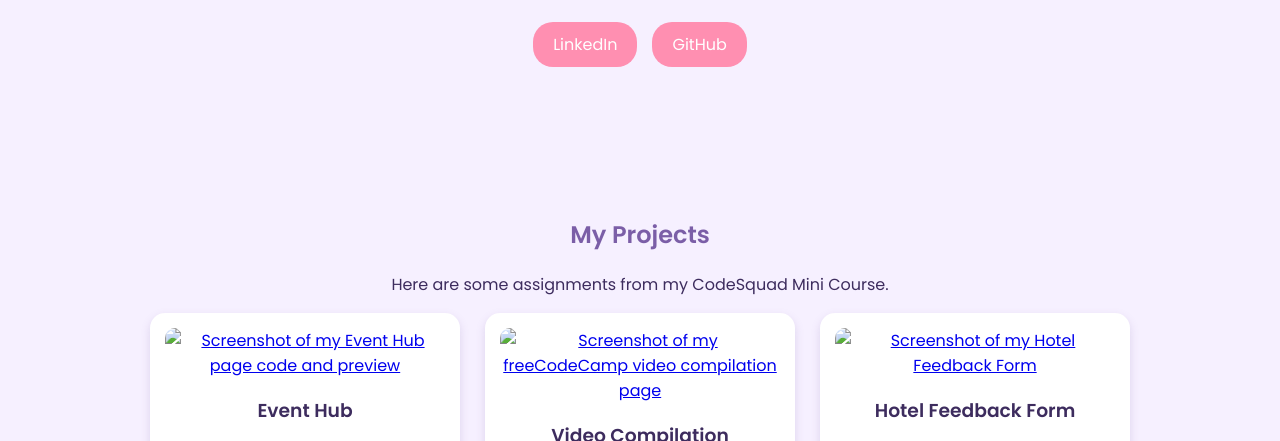
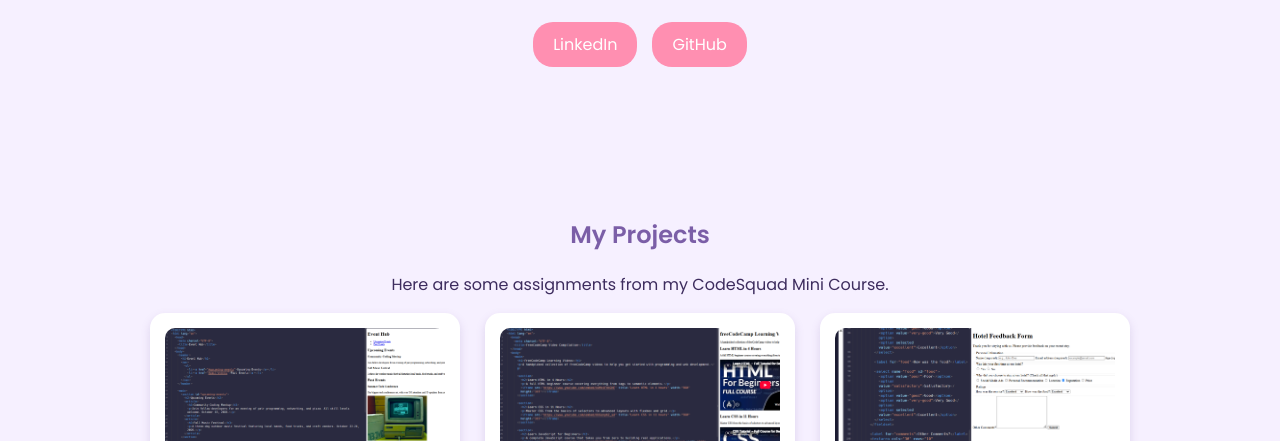
Before and after one commit to drap90/My-Portfolio, a plain HTML site: page index.html in a window 1280 px wide. Shown: the part 311-752 px from the top of the page. Drawn offline with Linux system fonts and the light colour scheme.

Commit message:
Update index.html

```diff
--- a/index.html
+++ b/index.html
@@ -36,21 +36,21 @@
     <h2>My Projects</h2>
     <p>Here are some assignments from my CodeSquad Mini Course.</p>
 
-    <div class="projects">
+        <div class="projects">
       <div class="project-card">
-        <a href="images/event-hub.png" target="_blank"><img src="images/event-hub.png" alt="Screenshot of my Event Hub page code and preview"></a>
+        <a href="event-hub.png" target="_blank"><img src="event-hub.png" alt="Screenshot of my Event Hub page code and preview"></a>
         <h3>Event Hub</h3>
         <p>An events page using semantic HTML like header, nav, section, and article.</p>
       </div>
 
       <div class="project-card">
-        <a href="images/video-compilation.png" target="_blank"><img src="images/video-compilation.png" alt="Screenshot of my freeCodeCamp video compilation page"></a>
+        <a href="video-compilation.png" target="_blank"><img src="video-compilation.png" alt="Screenshot of my freeCodeCamp video compilation page"></a>
         <h3>Video Compilation</h3>
         <p>A page of learning videos embedded with iframes.</p>
       </div>
 
       <div class="project-card">
-        <a href="images/hotel-feedback-form.png" target="_blank"><img src="images/hotel-feedback-form.png" alt="Screenshot of my Hotel Feedback Form"></a>
+        <a href="hotel-feedback-form.png" target="_blank"><img src="hotel-feedback-form.png" alt="Screenshot of my Hotel Feedback Form"></a>
         <h3>Hotel Feedback Form</h3>
         <p>A form with text inputs, radio buttons, checkboxes, and dropdowns.</p>
       </div>
```
